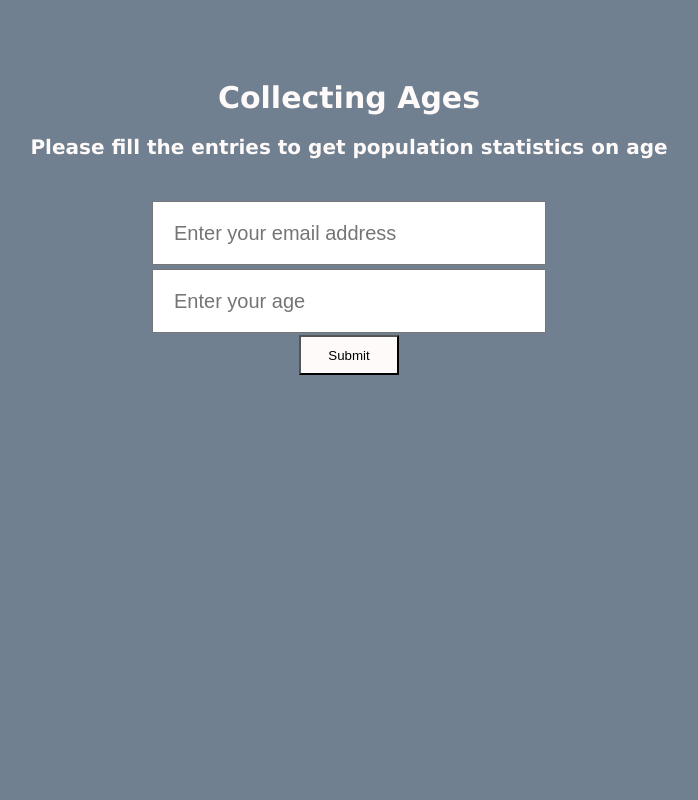
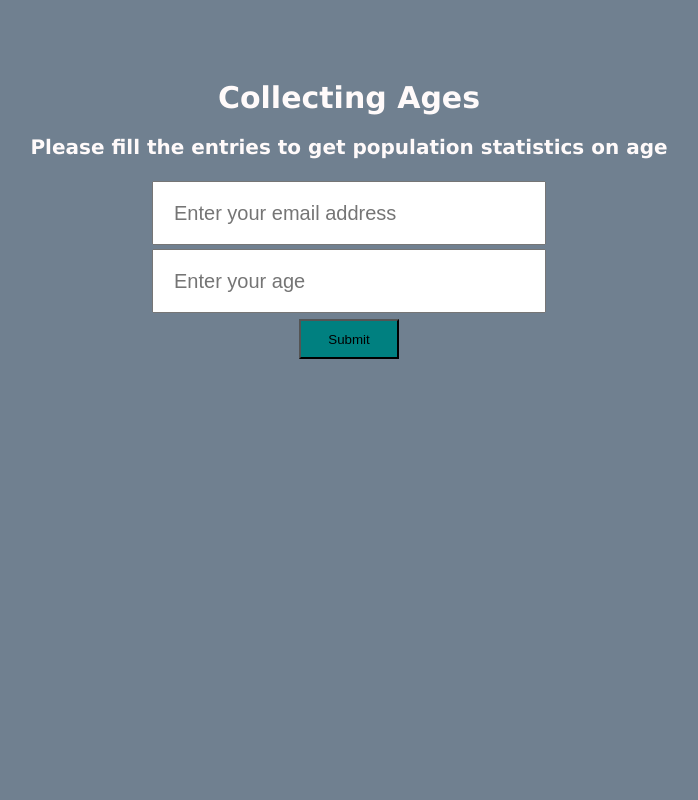
Before and after one commit to julgrahn/Database-Web-App, a Python web app: template templates/index.html in a window 1280 px wide. Shown: the whole page, without its empty margins (291-989 px from the left). Run offline with Jinja, Linux system fonts and the light colour scheme; the template is opened without the code that fills it, so the values that code supplies are empty.

Commit message:
add more css

```diff
--- a/static/main.css
+++ b/static/main.css
@@ -28,7 +28,7 @@ html, body {
 }
 
 .container form {
-    margin: 40px;
+    margin: 20px;
 
 }
 
@@ -44,5 +44,12 @@ html, body {
 .container button {
     width: 100px;
     height: 40px;
-    background-color: snow;
+    background-color: teal;
+    margin: 4px;
 }
+
+.container p {
+    margin: 150px;
+    font-size: 25px;
+    font-family: Verdana, sans-serif;
+}
```
